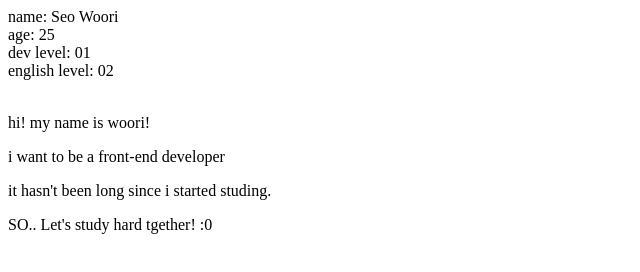
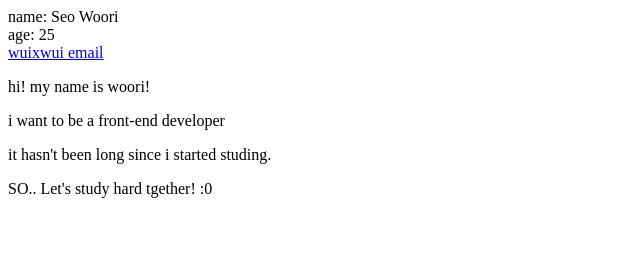
Before and after one commit to wuixwui/first-repo, a plain HTML site: page introduce.html in a window 1280 px wide. Shown: the whole page, without its empty margins (0-640 px from the left). Drawn offline with Linux system fonts and the light colour scheme.

Commit message:
feat: Append email Remove level on introduce.html
remove level class -> reduce category to number of three
append `a` tag for email link

---
TODO
- marge branch

```diff
--- a/introduce.html
+++ b/introduce.html
@@ -10,9 +10,8 @@
 <body>
 	<div id="name">name: Seo Woori</div>
 	<div class="age">age: 25</div>
-	<div class="level">dev level: 01</div>
-	<div class="level">english level: 02</div>
-	<br/>
+	<a class="email" href="mailto:seoweet21@gmail.com">wuixwui email</a>
+
 	<p>hi! my name is woori!</p>
 	<p>i want to be a front-end developer</p>
 	<p>it hasn't been long since i started studing.</p>
```
